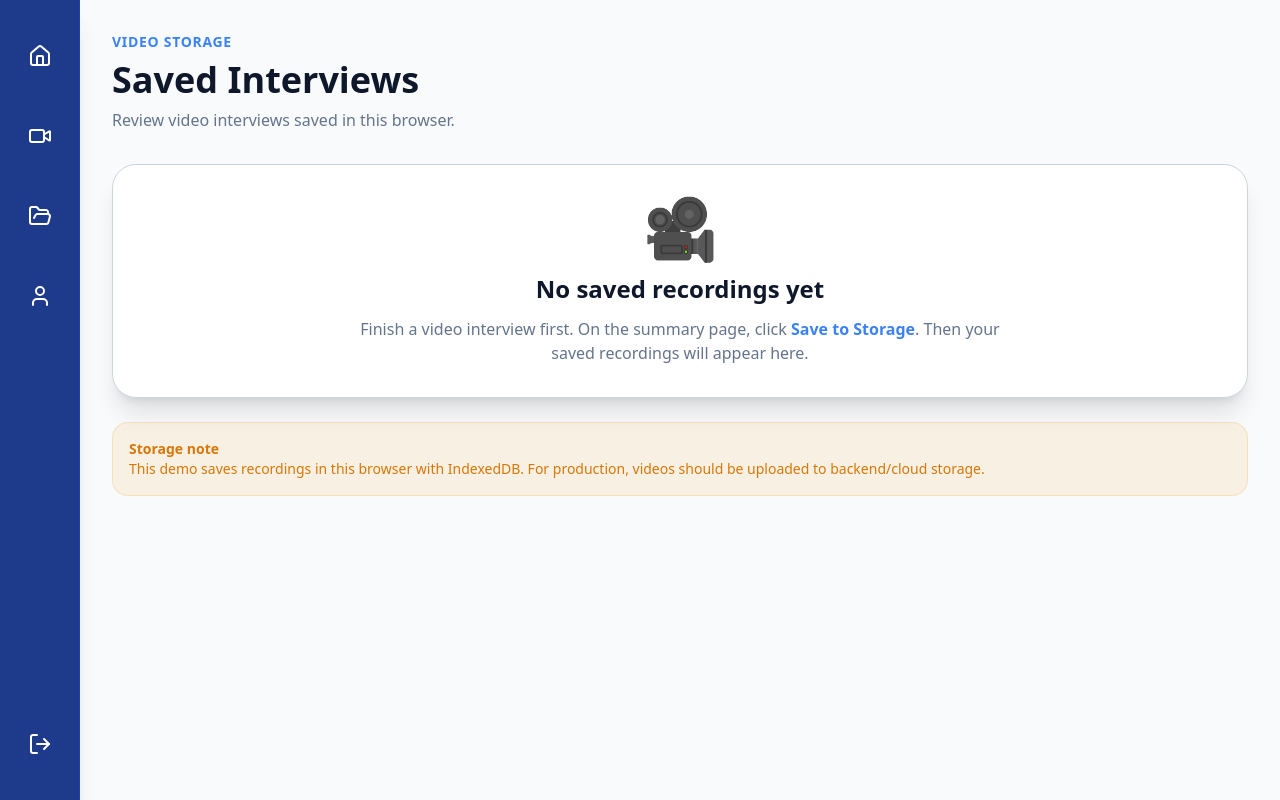
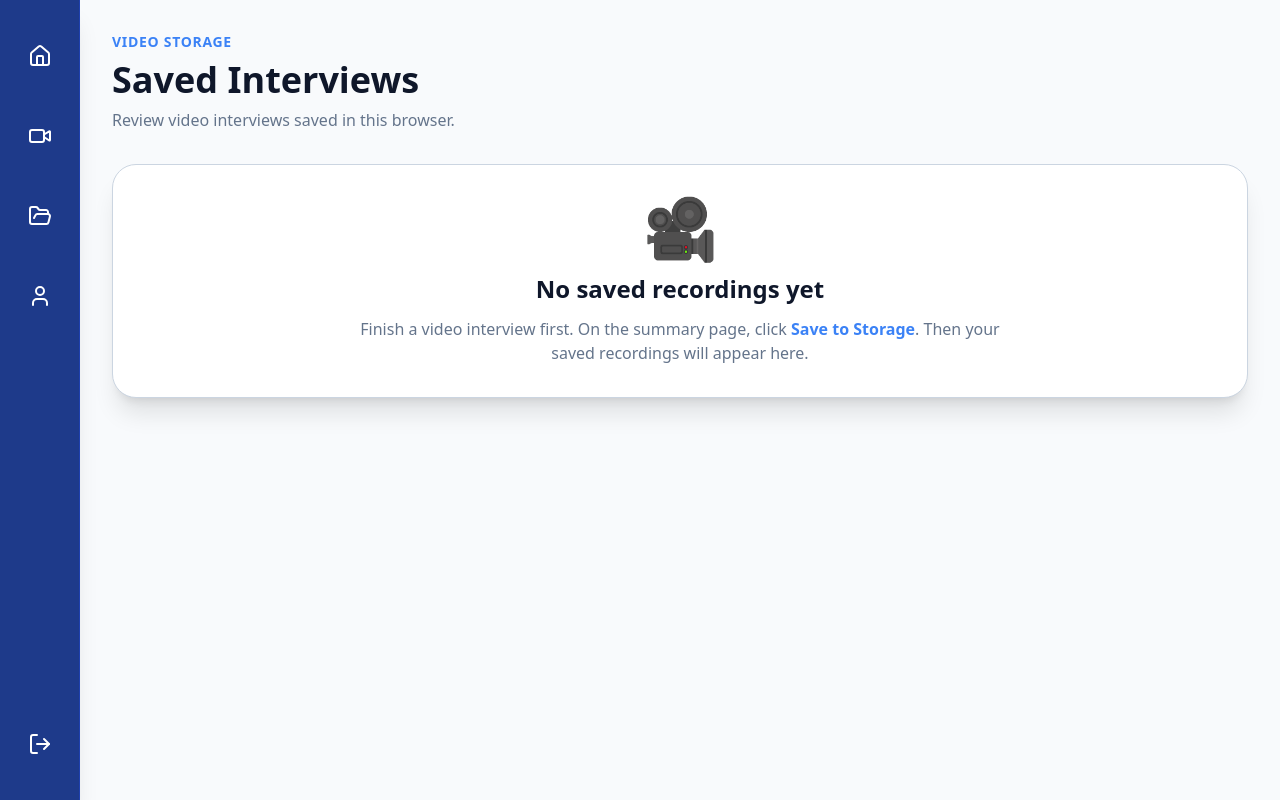
Before and after one commit to MandoBug/InterviewPal, a Next.js app in the folder frontend/: page /storage in a window 1280 px wide. Built offline with nearby package versions, Linux system fonts and the light colour scheme.

Commit message:
Remove storage note

```diff
--- a/frontend/src/app/(app)/storage/page.tsx
+++ b/frontend/src/app/(app)/storage/page.tsx
@@ -344,14 +344,6 @@ export default function StoragePage() {
             })}
           </div>
         )}
-
-        <div className="mt-6 rounded-2xl border border-amber-500/20 bg-amber-500/10 p-4 text-sm text-amber-600">
-          <p className="font-bold">Storage note</p>
-          <p>
-            This demo saves recordings in this browser with IndexedDB. For production,
-            videos should be uploaded to backend/cloud storage.
-          </p>
-        </div>
       </div>
     </main>
   );
```
